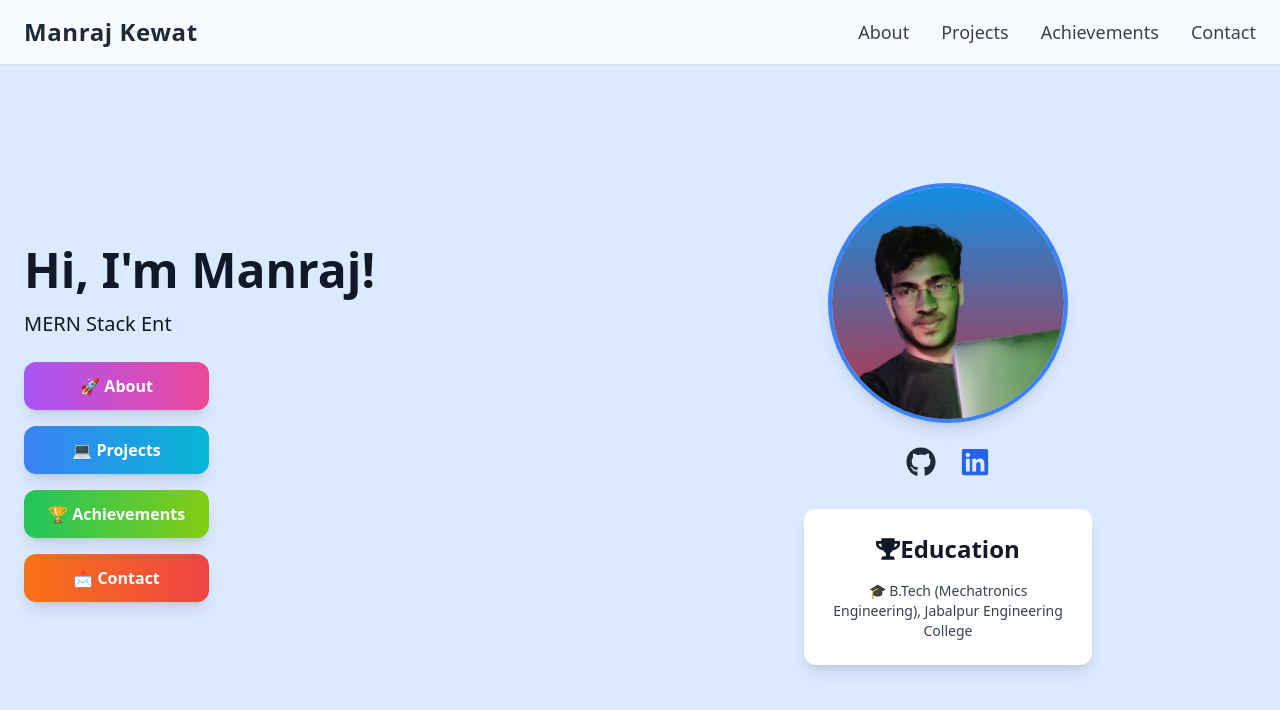
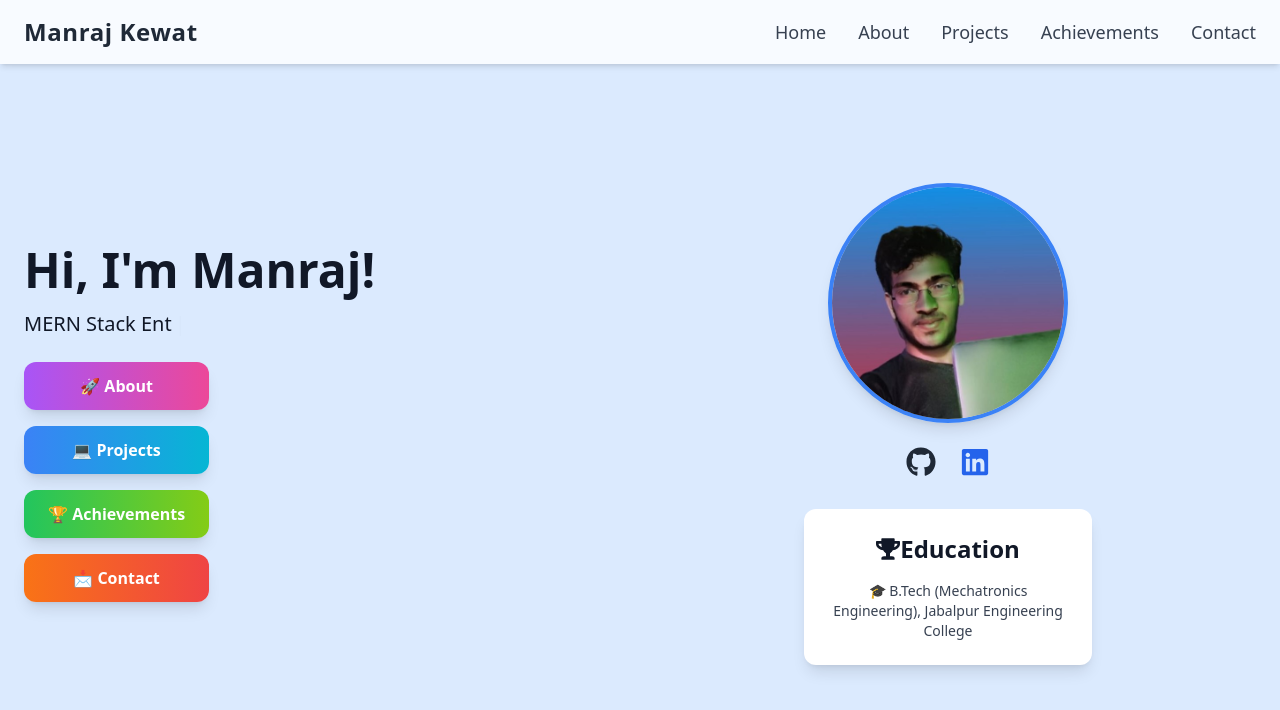
Before and after one commit to ManrajjiK/MyPortfolio, a React (Vite) app: page /home in a window 1280 px wide. Shown: the top 710 px of the page. Built offline with nearby package versions, Linux system fonts and the light colour scheme.

Commit message:
Initial commit with splash screen and portfolio updates

```diff
--- a/src/Components/Navbar.jsx
+++ b/src/Components/Navbar.jsx
@@ -1,33 +1,65 @@
-import React from "react";
+import React, { useState } from "react";
 import { Link } from "react-router-dom";
+import { HiMenu, HiX } from "react-icons/hi";
 
 function Navbar() {
+  const [isOpen, setIsOpen] = useState(false);
+
+  const navLinks = [
+    { name: "Home", path: "/" },
+    { name: "About", path: "/about" },
+    { name: "Projects", path: "/projects" },
+    { name: "Achievements", path: "/achievements" },
+    { name: "Contact", path: "/contact" },
+  ];
+
   return (
-    <nav className="fixed w-full z-50 bg-white/80 backdrop-blur-md shadow-sm">
+    <nav className="fixed w-full z-50 bg-white/80 backdrop-blur-md shadow-md">
       <div className="max-w-7xl mx-auto flex justify-between items-center px-6 py-4">
-        {/* Logo / Name */}
+        {/* Logo */}
         <div className="text-2xl font-extrabold tracking-wide text-gray-800 hover:text-blue-600 transition duration-300">
-          <Link to="/home">Manraj Kewat</Link>
+          <Link to="/">Manraj Kewat</Link>
         </div>
 
-        {/* Links */}
-        <div className="flex space-x-8 text-lg font-medium">
-          {[
-            { name: "About", path: "/about" },
-            { name: "Projects", path: "/projects" },
-            { name: "Achievements", path: "/achievements" },
-            { name: "Contact", path: "/contact" },
-          ].map((item, i) => (
+        {/* Desktop Links */}
+        <div className="hidden md:flex space-x-8 text-lg font-medium">
+          {navLinks.map((item, i) => (
             <Link
               key={i}
               to={item.path}
               className="relative text-gray-700 hover:text-blue-600 transition duration-300 after:content-[''] after:absolute after:w-0 after:h-[2px] after:bg-blue-600 after:left-0 after:-bottom-1 after:transition-all after:duration-300 hover:after:w-full"
+              onClick={() => setIsOpen(false)}
             >
               {item.name}
             </Link>
           ))}
         </div>
+
+        {/* Mobile Hamburger */}
+        <div className="md:hidden flex items-center">
+          <button onClick={() => setIsOpen(!isOpen)}>
+            {isOpen ? <HiX className="text-3xl text-gray-800" /> : <HiMenu className="text-3xl text-gray-800" />}
+          </button>
+        </div>
       </div>
+
+      {/* Mobile Menu */}
+      {isOpen && (
+        <div className="md:hidden bg-white/90 backdrop-blur-md shadow-md absolute w-full left-0 top-full px-6 py-4">
+          <div className="flex flex-col space-y-4">
+            {navLinks.map((item, i) => (
+              <Link
+                key={i}
+                to={item.path}
+                className="text-gray-700 hover:text-blue-600 font-medium text-lg"
+                onClick={() => setIsOpen(false)}
+              >
+                {item.name}
+              </Link>
+            ))}
+          </div>
+        </div>
+      )}
     </nav>
   );
 }
```
